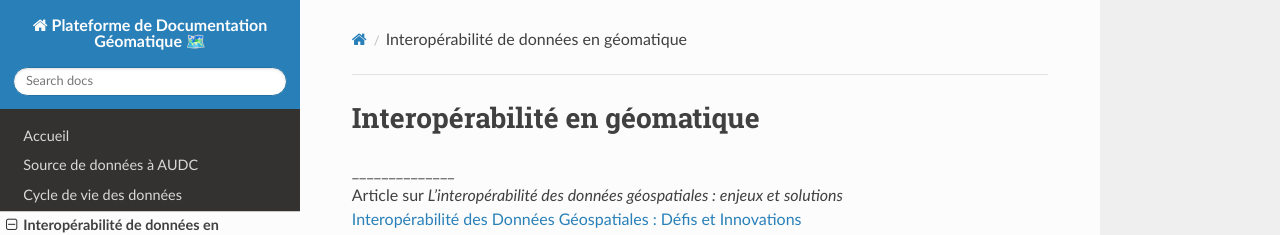
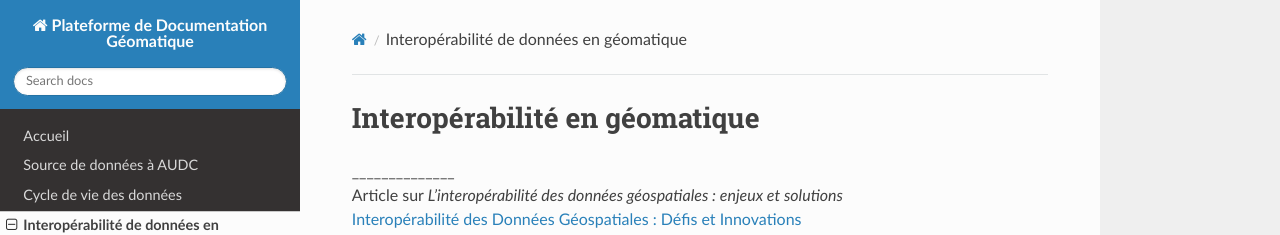
Before and after one commit to abdou123-guene/Site_de_documentation_geomatique, an MkDocs documentation site: the page built from docs/Interoperabilite.md, in a window 1280 px wide. Shown: the top 235 px of the page. Built offline with MkDocs 1.6.1, drawn with Linux system fonts in a browser that asks for light colours; nearby versions of some CDN libraries.

```diff
--- a/mkdocs.yml
+++ b/mkdocs.yml
@@ -1,4 +1,4 @@
-site_name: Plateforme de Documentation Géomatique 🗺️
+site_name: Plateforme de Documentation Géomatique
 
 theme:
   name: readthedocs
```
